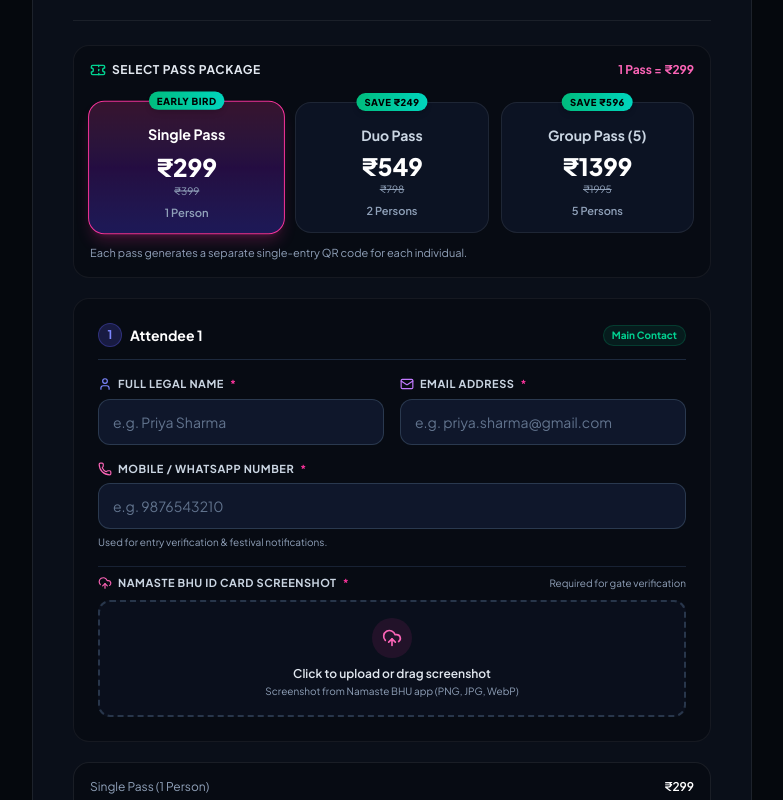
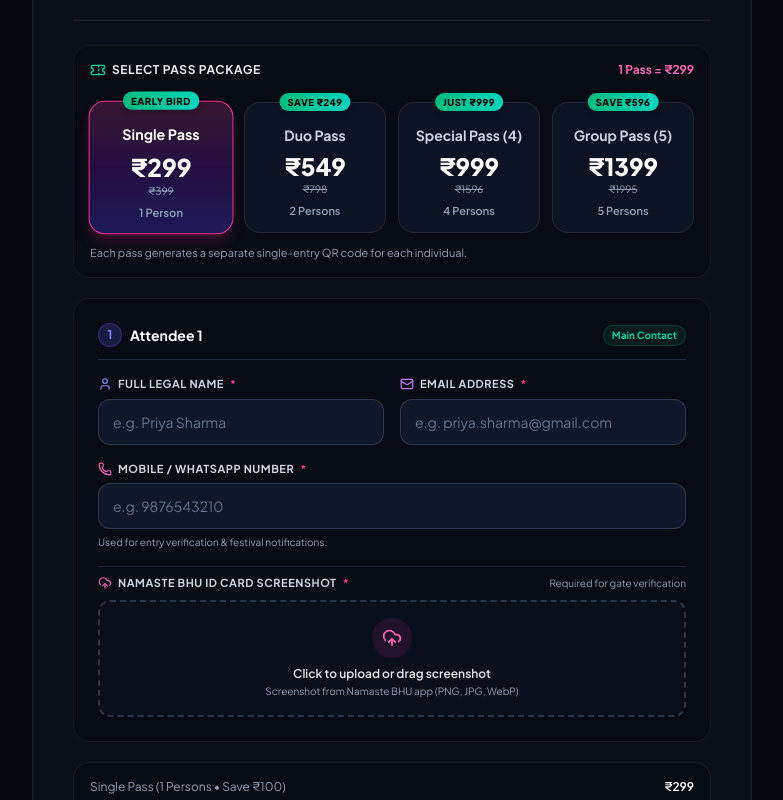
Before and after one commit to aj-6396/taalasya, a Next.js app: page / in a window 1280 px wide. Shown: the part 1340-2140 px from the top of the page, without its empty margins (248-1031 px from the left). Built offline with nearby package versions, Linux system fonts and the light colour scheme.

Commit message:
feat(pricing): add Special Pass tier for 4 people at ₹999 with 4-column responsive grid

```diff
--- a/src/components/RegistrationForm.tsx
+++ b/src/components/RegistrationForm.tsx
@@ -548,7 +548,7 @@ export default function RegistrationForm() {
                   Book Your Fest &amp; Dandiya Pass
                 </h2>
                 <p className="text-xs sm:text-sm text-slate-400 mt-1">
-                  Early bird passes available for 1, 2, and 5 attendees with special group discounts!
+                  Early bird passes available for 1, 2, 4, and 5 attendees with special group discounts!
                 </p>
               </div>
 
@@ -594,7 +594,7 @@ export default function RegistrationForm() {
             )}
 
             <form onSubmit={handleSubmit} className="mt-6 space-y-5">
-              {/* Pass Tier Selection (1, 2, 5 Passes) */}
+              {/* Pass Tier Selection (1, 2, 4, 5 Passes) */}
               <div className="p-4 rounded-2xl bg-[#070b13] border border-white/[0.06] space-y-3">
                 <div className="flex items-center justify-between">
                   <label className="text-xs font-bold uppercase tracking-wider text-slate-200 flex items-center gap-1.5">
@@ -606,8 +606,8 @@ export default function RegistrationForm() {
                   </span>
                 </div>
 
-                {/* 3 Tier Options: 1, 2, 5 */}
-                <div className="grid grid-cols-3 gap-2 sm:gap-3 pt-3">
+                {/* 4 Tier Options: 1, 2, 4, 5 */}
+                <div className="grid grid-cols-2 sm:grid-cols-4 gap-2 sm:gap-3 pt-3">
                   {PASS_TIERS.map((tier) => {
                     const isSelected = formData.quantity === tier.quantity;
                     return (
@@ -989,11 +989,13 @@ export default function RegistrationForm() {
               <div className="p-4 rounded-2xl bg-[#070b13] border border-white/[0.08] space-y-2">
                 <div className="flex justify-between items-center text-xs text-slate-400 pb-2 border-b border-dashed border-slate-800">
                   <span>
-                    {formData.quantity === 1
-                      ? "Single Pass (1 Person)"
-                      : formData.quantity === 2
-                      ? "Duo Pass (2 Persons • Save ₹49)"
-                      : "Group Pass (5 Persons • Save ₹96)"}
+                    {(() => {
+                      const tier = PASS_TIERS.find((t) => t.quantity === formData.quantity);
+                      if (!tier) return `${formData.quantity} Passes (${formData.quantity} Persons)`;
+                      return tier.savings > 0
+                        ? `${tier.name} (${tier.quantity} Persons • Save ₹${tier.savings})`
+                        : `${tier.name} (${tier.quantity} Person)`;
+                    })()}
                   </span>
                   <span className="font-semibold text-white">₹{totalAmount}</span>
                 </div>
--- a/src/lib/constants.ts
+++ b/src/lib/constants.ts
@@ -55,6 +55,14 @@ export const PASS_TIERS = [
     tag: "Save ₹249",
   },
   {
+    quantity: 4,
+    name: "Special Pass (4)",
+    price: 999,
+    originalPrice: 1596,
+    savings: 597,
+    tag: "Just ₹999",
+  },
+  {
     quantity: 5,
     name: "Group Pass (5)",
     price: 1399,
```
